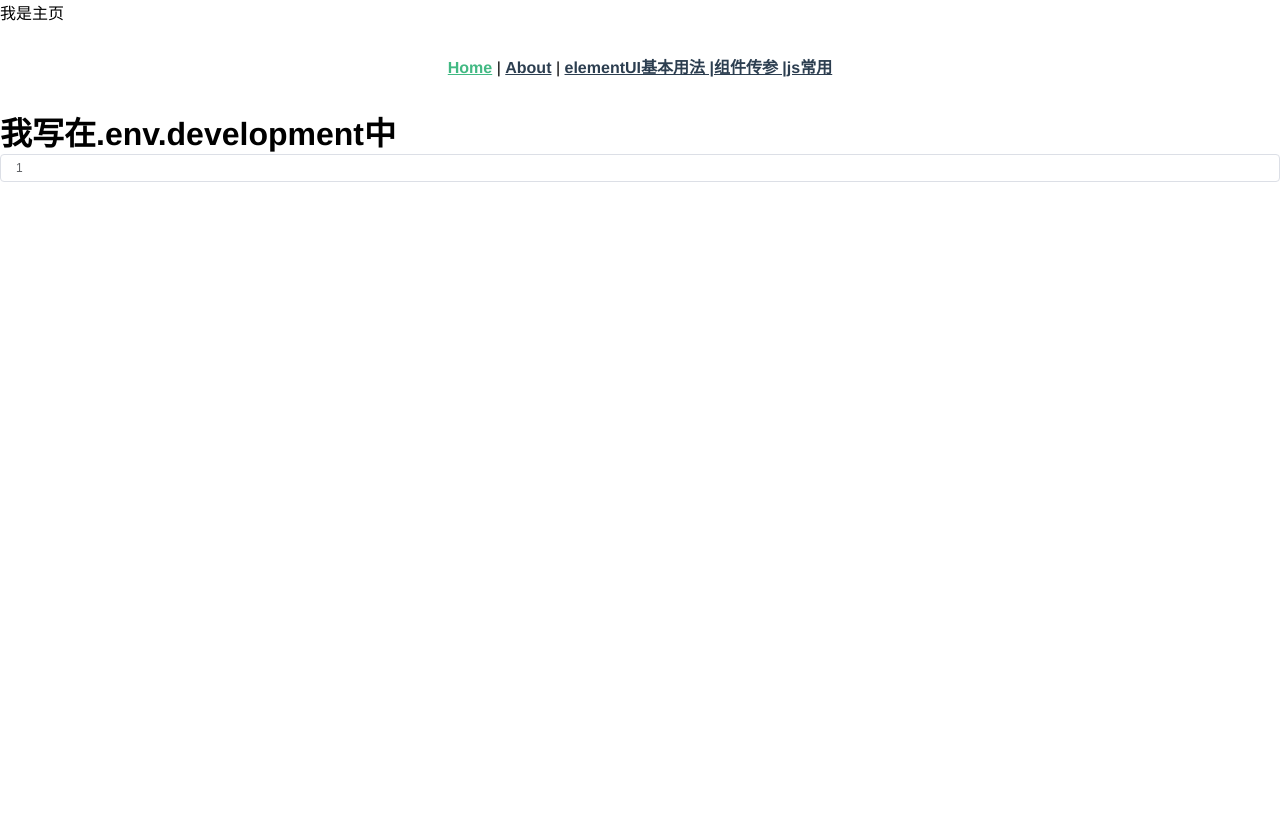
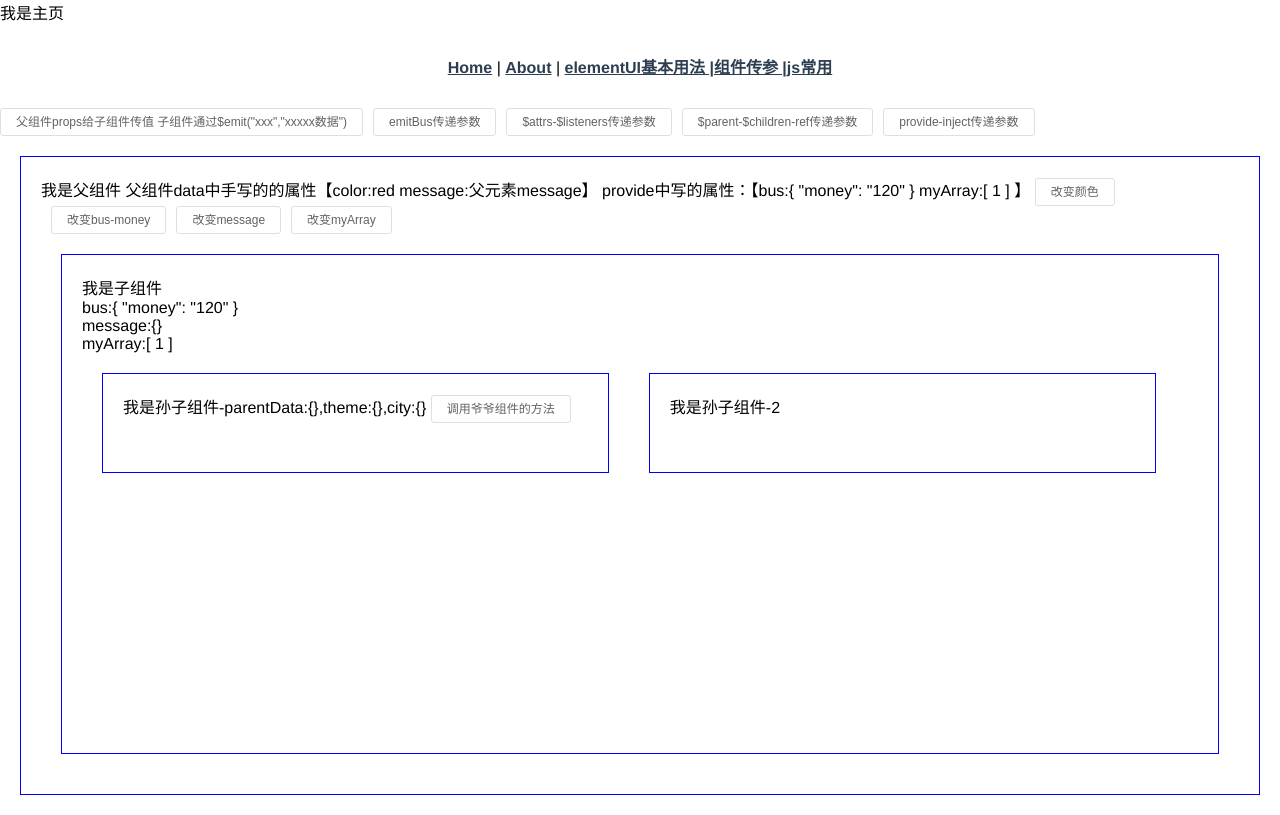
Before and after one commit to JokerAn/vue-cli4, a Vue app: page /component-to-component/provide-inject in a window 1280 px wide. Before the commit this address led to /home. Built offline with nearby package versions, Linux system fonts and the light colour scheme.

Commit message:
vue常见六种传参方法

```diff
--- a/src/App.vue
+++ b/src/App.vue
@@ -24,3 +24,11 @@
   }
 }
 </style>
+<style>
+  .bmp{
+    border:1px solid blue;
+    min-height: 500px;
+    margin:20px;
+    padding:20px;
+  }
+</style>
--- a/src/router/index.js
+++ b/src/router/index.js
@@ -60,6 +60,11 @@ const routes = [
           path: 'parent-children-ref',
           name: 'ParentChildrenRef',
           component:()=> import(/* webpackChunkName: "EmitOn" */ '@views/component-to-component/parent-children-ref')
+        },
+        {
+          path: 'provide-inject',
+          name: 'ProvideInject',
+          component:()=> import(/* webpackChunkName: "EmitOn" */ '@views/component-to-component/provide-inject')
         }
 
       ]
--- a/src/views/component-to-component/index.vue
+++ b/src/views/component-to-component/index.vue
@@ -2,8 +2,9 @@
   <div>
     <el-button @click="gotoPage('/component-to-component/props-emit')">父组件props给子组件传值 子组件通过$emit("xxx","xxxxx数据")</el-button>
     <el-button @click="gotoPage('/component-to-component/emit-on')">emitBus传递参数</el-button>
-    <el-button @click="gotoPage('/component-to-component/attrs-listeners')">attrs-listeners传递参数</el-button>
-    <el-button @click="gotoPage('/component-to-component/parent-children-ref')">parent-children-ref传递参数</el-button>
+    <el-button @click="gotoPage('/component-to-component/attrs-listeners')">$attrs-$listeners传递参数</el-button>
+    <el-button @click="gotoPage('/component-to-component/parent-children-ref')">$parent-$children-ref传递参数</el-button>
+    <el-button @click="gotoPage('/component-to-component/provide-inject')">provide-inject传递参数</el-button>
     <div>
       <router-view></router-view>
     </div>
--- /dev/null
+++ b/src/views/component-to-component/parent-children-ref/children1.vue
@@ -0,0 +1,42 @@
+<template>
+  <div>
+    <h3>我是子组件1我是 第二层</h3>
+    <div style="padding:20px;">
+<my-grandson></my-grandson>
+    </div>
+
+  </div>
+</template>
+
+<script>
+import myGrandson from './grandson'
+export default {
+  components:{myGrandson},
+  data(){
+    return{
+      message:'我是子组件中定义的message'
+    }
+  },
+  created(){
+    //以获取到 ✔
+    console.log(this.$parent, '父组件')
+  },
+  beforeMount(){
+    //以获取到 ✔
+    console.log(this.$parent, '父组件')
+  },
+  mounted(){
+    //可以获取到 ✔
+    console.log(this.$parent, '父组件')
+  },
+  methods:{
+    sayHello(){
+      alert('我是子组件中定义的方法：sayHello')
+    }
+  }
+}
+</script>
+
+<style>
+
+</style>
--- /dev/null
+++ b/src/views/component-to-component/parent-children-ref/children2.vue
@@ -0,0 +1,27 @@
+<template>
+  <div>
+    <h3>我是子组件-2</h3>
+
+  </div>
+</template>
+
+<script>
+export default {
+  name:'ParentChildrenRefChildren2',
+  data(){
+    return{
+      message:'我是子组件2中定义的message'
+    }
+  },
+  created(){},
+  methods:{
+    sayHello(){
+      alert('我是子组件2中定义的方法：sayHello')
+    }
+  }
+}
+</script>
+
+<style>
+
+</style>
--- /dev/null
+++ b/src/views/component-to-component/parent-children-ref/grandson.vue
@@ -0,0 +1,42 @@
+<template>
+  <div>
+    <h3>我是孙子组件</h3>
+    <p>$parent.$parent.num:{{$parent.$parent.num}}</p>
+    <el-button @click="changeNum()">更改顶层的num</el-button>
+  </div>
+</template>
+
+<script>
+export default {
+  data(){
+    return{
+      message:'我是孙子组件中定义的message'
+    }
+  },
+  beforeCreate(){
+    //以获取到 ✔
+    console.log(this.$parent, '父组件')
+    console.log(this.$parent.$parent, '爷爷组件',this.$parent.$parent.message)
+  },
+  beforeMount(){
+    //以获取到 ✔
+    // console.log(this.$parent, '父组件')
+  },
+  mounted(){
+    //可以获取到 ✔
+    // console.log(this.$parent, '父组件')
+  },
+  methods:{
+    sayHello(){
+      alert('我是孙子组件中定义的方法：sayHello')
+    },
+    changeNum(){
+      this.$parent.$parent.num++
+    }
+  }
+}
+</script>
+
+<style>
+
+</style>
--- a/src/views/component-to-component/parent-children-ref/index.vue
+++ b/src/views/component-to-component/parent-children-ref/index.vue
@@ -1,12 +1,54 @@
 <template>
   <div>
-    <p>adf</p>
+    <h3>$children 或者 ref="children 需要子组件加载进来才行 必须在 mounted 中获取 ！</h3>
+    <h3>获取$parent 在 beforeCreate 生命周期就可以用！</h3>
+    <h2>我的顶层第一层num:{{num}}</h2>
+    <el-button @click="useChildrenF()">调用子组件的方法</el-button>
+    <div>
+      <my-child1 ref="myChildren1"></my-child1>
+      <my-child2 ref="myChildren2"></my-child2>
+    </div>
   </div>
 </template>
 
 <script>
+import myChild1 from './children1'
+import myChild2 from './children2'
 export default {
-  name:'ParentChildrenRef'
+  name:'ParentChildrenRef',
+  components:{
+    myChild1,
+    myChild2,
+    },
+   data(){
+    return{
+      message:'我是最顶层的message',
+      num:100
+    }
+  },
+  created(){
+    //获取不到 ✘
+    console.log(this.$refs.myChildren1)
+    console.log(this.$refs.myChildren2)
+    console.log(this.$children, '子') // 99组件
+  },
+  beforeMount(){
+    //获取不到 ✘
+    console.log(this.$refs.myChildren1)
+    console.log(this.$refs.myChildren2)
+    console.log(this.$children, '子') // 99组件
+  },
+  mounted(){
+    //可以获取到 ✔
+    console.log(this.$refs.myChildren1)
+    console.log(this.$refs.myChildren2)
+    console.log(this.$children, '子')
+  },
+  methods:{
+    useChildrenF(){
+      this.$children[1].sayHello()
+    }
+  }
 }
 </script>
 
--- /dev/null
+++ b/src/views/component-to-component/provide-inject/children.vue
@@ -0,0 +1,66 @@
+<template>
+  <div class="bmp ">
+    我是子组件
+    <!-- <h3>{{name}},{{hobby}}</h3> -->
+    <!-- <h3>parentData:{{parentData}},theme:{{theme}},city:{{city}}</h3> -->
+    <ul>
+      <li>bus:{{bus}}</li>
+      <li>message:{{message}}</li>
+      <li>myArray:{{myArray}}</li>
+    </ul>
+    <div class="children">
+      <div class="grandson1">
+        <my-grandson1></my-grandson1>
+      </div>
+      <div class="grandson2">
+        <my-grandson2 ></my-grandson2>
+      </div>
+    </div>
+
+  </div>
+</template>
+
+<script>
+import myGrandson1 from "./grandson1"
+import myGrandson2 from "./grandson2"
+export default {
+  data(){
+    return{}
+  },
+  // //接收第一种
+  // inject: ["name","hobby"],
+
+  // //第二种
+  // inject:{
+  //     //函数式组件取值不一样
+  //   parentData:{default: () => ({})},
+  //   city:{default: () => ({})},
+  //   theme: {
+  //     default: () => ({})
+  //   }
+  // },
+
+  //第三种
+  inject:{
+    bus:{default: () => ({})},
+    message:{default: () => ({})},
+    myArray:{default: () => ({})}
+  },
+  components:{
+    myGrandson1,
+    myGrandson2
+  },
+  created(){},
+  methods:{}
+}
+</script>
+
+<style lang="less" scoped>
+.children{
+  overflow: hidden;
+}
+  .grandson1,.grandson2{
+    float:left;
+    width: 49%;
+  }
+</style>
--- /dev/null
+++ b/src/views/component-to-component/provide-inject/grandson1.vue
@@ -0,0 +1,41 @@
+<template>
+  <div class="bmp">
+    <!-- 我是孙子组件-1，{{name}},{{hobby}} -->
+    我是孙子组件-parentData:{{parentData}},theme:{{theme}},city:{{city}}
+    <el-button @click="useFFF()">调用爷爷组件的方法</el-button>
+  </div>
+</template>
+
+<script>
+export default {
+  data(){
+    return{}
+  },
+  //接收第一种
+  // inject: ["name","hobby"],
+  //第二种
+  inject:{
+      //函数式组件取值不一样
+    parentData:{default: () => ({})},
+    city:{default: () => ({})},
+    pppF:{default: () => ({})},
+    theme: {
+      default: () => ({})
+    }
+  },
+  created(){},
+  methods:{
+    useFFF(){
+      this.pppF()
+    }
+  }
+
+
+}
+</script>
+
+<style lang="less" scoped>
+.bmp{
+    min-height: 100px;
+  }
+</style>
--- /dev/null
+++ b/src/views/component-to-component/provide-inject/grandson2.vue
@@ -0,0 +1,17 @@
+<template>
+  <div class="bmp">
+    我是孙子组件-2
+  </div>
+</template>
+
+<script>
+export default {
+
+}
+</script>
+
+<style lang="less" scoped>
+  .bmp{
+    min-height: 100px;
+  }
+</style>
--- /dev/null
+++ b/src/views/component-to-component/provide-inject/index.vue
@@ -0,0 +1,84 @@
+<template>
+  <div class="bmp">
+    我是父组件
+    父组件data中手写的的属性【color:{{color}} message:{{message}}】
+    provide中写的属性：【bus:{{bus}} myArray:{{myArray}} 】
+    <el-button @click="changeColor()">改变颜色</el-button>
+    <el-button @click="changeBusMoney()">改变bus-money</el-button>
+    <el-button @click="changeMessage()">改变message</el-button>
+    <el-button @click="changemyArray()">改变myArray</el-button>
+    <div>
+      <my-child></my-child>
+    </div>
+  </div>
+</template>
+
+<script>
+import Vue from 'vue'
+import myChild from "./children"
+export default {
+  data(){
+    return{
+      color:"red",
+      message:"父元素message"
+    }
+  },
+  // // //第一种 不会双向绑定 获取不到this只能传递死值
+  // provide: {
+  //   name:"张三",
+  //   hobby:['游戏',"吃饭"]
+  // },
+
+  // // 第二种
+  // provide() {
+  //   return {
+  //     // fathers:this,
+  //     parentData:this.$data,
+  //     city:["石家庄","北京"],
+  //     theme: {
+  //       color: this.color //这种方式绑定的数据并不是可响应的
+  //     } // 即A组件的color变化后，底下的组件不会跟着变化
+  //   };
+  // },
+
+  // 第三种 可以双向绑定
+  provide() {
+    this.bus = Vue.observable({//对象可是想双向绑定 当money更改时候 本组件和接收组件都会改变
+      money: "120"
+    })
+    this.myArray=Vue.observable([1])//数组可是想双向绑定 当money更改时候 本组件不会更改 但是 接收组件会改变！
+    return {
+      bus: this.bus,//相当于 直接在data中写了bus
+      myArray:this.myArray,//相当于 直接在data中写了bus
+      pppF:this.pppF,//相当于 直接在data中写了bus
+    };
+  },
+  components:{
+    myChild
+  },
+  created(){},
+  methods:{
+    pppF(){
+      alert('我是最顶层的方法 我被执行了-我要吧bus.money归零！')
+      this.bus.money=0
+    },
+    changeColor(){
+      this.color=this.color==="red"?"blue":"red"
+    },
+    changeBusMoney(){
+      this.bus.money++
+    },
+    changeMessage(){
+      this.message+='a'
+    },
+    changemyArray(){
+      this.myArray.push(5)
+      console.log(this.myArray)
+    }
+  }
+}
+</script>
+
+<style lang="less" scoped>
+
+</style>
```
